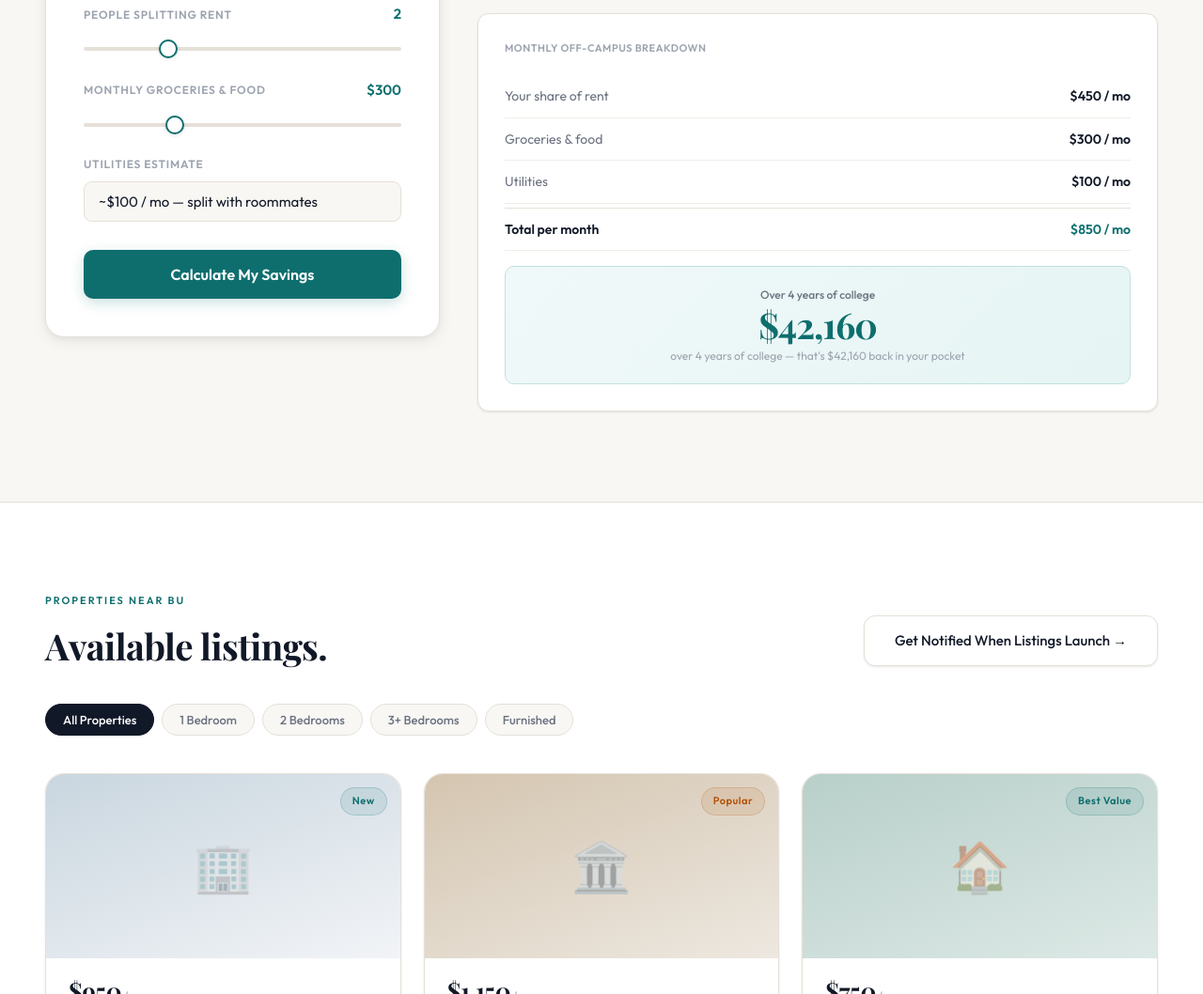
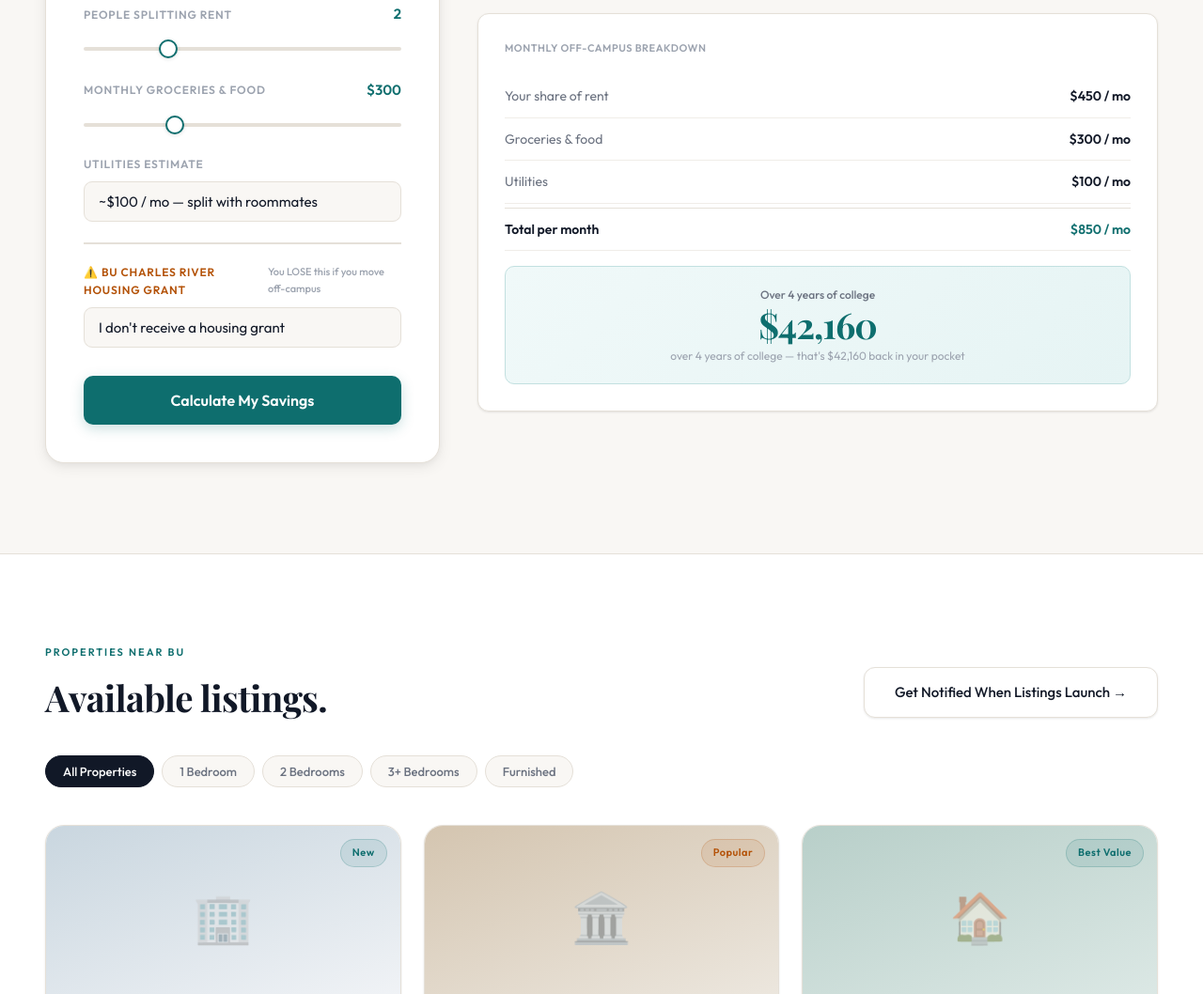
Before and after one commit to tylerdavid3/DormDrop, a plain HTML site: page bu/index.html in a window 1280 px wide. Shown: the part 2796-3854 px from the top of the page at 94% size. Drawn offline with nearby package versions, Linux system fonts and the light colour scheme; a web font is replaced by a local one.

Commit message:
index.html

```diff
--- a/bu/index.html
+++ b/bu/index.html
@@ -467,7 +467,7 @@ footer { background:#0C1017; color:rgba(255,255,255,.4); padding:64px 0 40px; }
             <optgroup label="── Traditional Style ──">
               <option value="13170">Double / Triple / Quad (standard) — $13,170</option>
               <option value="14020">Multiple-occupancy suite room — $14,020</option>
-              <option value="15070">Suite room · 1019 Comm Ave / 610 Beacon / Kilachand — $15,070</option>
+              <option value="15070">Suite · 1019 Comm Ave / 610 Beacon / Kilachand — $15,070</option>
               <option value="16630">Double suite · 33 Harry Agganis Way — $16,630</option>
               <option value="17290">Single (no private bath) — $17,290</option>
               <option value="19070">Single suite · 33 Harry Agganis Way — $19,070</option>
@@ -510,6 +510,15 @@ footer { background:#0C1017; color:rgba(255,255,255,.4); padding:64px 0 40px; }
             <option value="60">Included in rent</option>
           </select>
         </div>
+        <div class="fg" style="border-top:2px solid var(--rule);padding-top:20px;margin-top:12px">
+          <label style="font-weight:600;color:var(--amber)">⚠️ BU Charles River Housing Grant <span class="lv" style="font-size:11px;color:var(--ink-4);font-weight:500">You LOSE this if you move off-campus</span></label>
+          <select id="housingGrant" onchange="calc()">
+            <option value="0">I don't receive a housing grant</option>
+            <option value="3000">I receive ~$3,000/year housing grant</option>
+            <option value="5000">I receive ~$5,000/year housing grant</option>
+            <option value="7000">I receive ~$7,000/year housing grant</option>
+          </select>
+        </div>
         <button class="calc-btn" onclick="calc()">Calculate My Savings</button>
       </div>
       <div class="calc-results">
@@ -527,6 +536,7 @@ footer { background:#0C1017; color:rgba(255,255,255,.4); padding:64px 0 40px; }
           <div class="bk-row"><span>Your share of rent</span><span id="bkRent">$450 / mo</span></div>
           <div class="bk-row"><span>Groceries &amp; food</span><span id="bkFood">$300 / mo</span></div>
           <div class="bk-row"><span>Utilities</span><span id="bkUtils">$100 / mo</span></div>
+          <div class="bk-row" id="grantRow" style="display:none;border-top:1px dashed var(--amber);margin-top:8px;padding-top:8px;background:var(--amber-lt)"><span style="font-weight:600;color:var(--amber)">⚠️ Lost Housing Grant</span><span style="font-weight:700;color:var(--amber)" id="bkGrant">$0 / yr</span></div>
           <div class="bk-row" style="border-top:1px solid var(--rule);margin-top:4px"><span style="font-weight:600;color:var(--ink)">Total per month</span><span style="font-weight:700;color:var(--teal)" id="bkTotal">$850 / mo</span></div>
           <div class="four-yr">
             <div class="fy-lbl">Over 4 years of college</div>
@@ -696,7 +706,7 @@ footer { background:#0C1017; color:rgba(255,255,255,.4); padding:64px 0 40px; }
     <div class="fg"><label>Property Type</label><select><option>Studio</option><option>1 Bedroom</option><option>2 Bedrooms</option><option>3 Bedrooms</option><option>4+ Bedrooms / House</option></select></div>
     <div class="fg"><label>Available From</label><input type="date"/></div>
     <div class="fg"><label>Brief Description</label><input type="text" placeholder="Key features for student renters…"/></div>
-    <button class="btn-primary" onclick="alert('Listing submitted. We\'ll review and post it within 24 hours.')">Submit Listing</button>
+    <button class="btn-primary" onclick="alert('Listing submitted. We will review and post it within 24 hours.')">Submit Listing</button>
   </div>
 </div>
 
@@ -774,10 +784,11 @@ function renderProfiles(){
 function calc(){
   const dorm=parseInt(document.getElementById('dormType').value);
   const meal=parseInt(document.getElementById('mealPlan').value);
+  const grant=parseInt(document.getElementById('housingGrant').value);
   const sl=document.querySelectorAll('input[type=range]');
   const rent=parseInt(sl[0].value),rm=parseInt(sl[1].value),groc=parseInt(sl[2].value);
   const utils=parseInt(document.getElementById('utils').value);
-  const rs=Math.round(rent/rm),offMo=rs+groc+utils,offYr=offMo*12,onYr=dorm+meal,save=onYr-offYr,fy=save*4;
+  const rs=Math.round(rent/rm),offMo=rs+groc+utils,offYr=(offMo*12)+grant,onYr=dorm+meal,save=onYr-offYr,fy=save*4;
   const f=n=>(n<0?'-$':'$')+Math.abs(n).toLocaleString();
   document.getElementById('annSave').textContent=f(save);
   document.getElementById('annSave').style.opacity=save>0?'1':'.65';
@@ -786,9 +797,14 @@ function calc(){
   document.getElementById('bkRent').textContent='$'+rs+' / mo';
   document.getElementById('bkFood').textContent='$'+groc+' / mo';
   document.getElementById('bkUtils').textContent='$'+utils+' / mo';
+  if(grant>0){
+    document.getElementById('bkGrant').textContent='$'+grant.toLocaleString()+' / yr';
+    document.getElementById('grantRow').style.display='flex';
+  }else{
+    document.getElementById('grantRow').style.display='none';
+  }
   document.getElementById('bkTotal').textContent='$'+offMo+' / mo';
   document.getElementById('fourYr').textContent=f(fy);
-  // keep the note below total accurate
   const saveNote = save > 0
     ? `over 4 years of college — that's ${f(fy)} back in your pocket`
     : `on-campus is cheaper with these parameters`;
```
